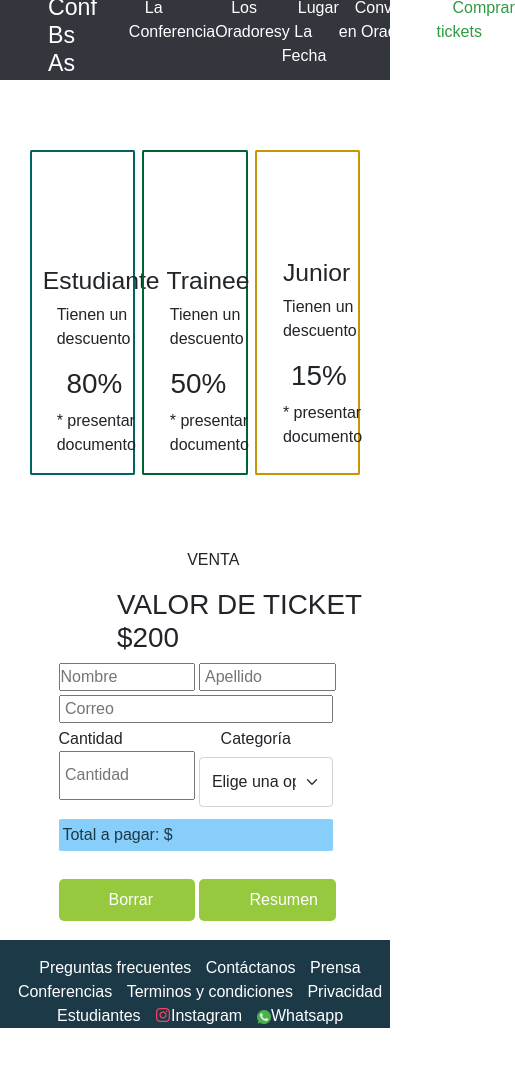
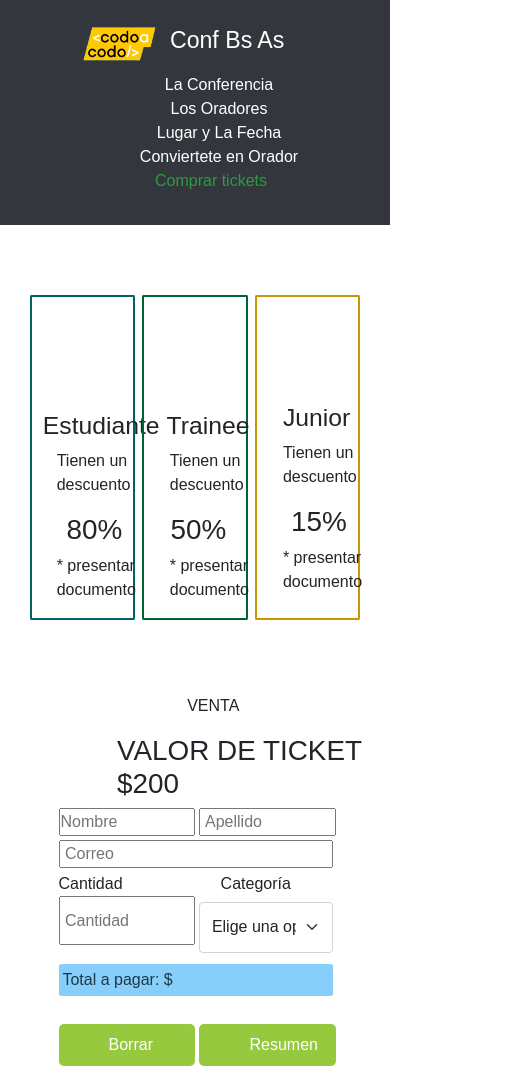
Before and after one commit to ClaudioLacava/CodoaCodo_bootstr, a plain HTML site: page compar_tickets.html in a window 390 px wide. Shown: the top 1069 px of the page, 515 px wide, since content can reach past the window. Before the commit the page ends 1028 px from the top, so only its background shows below. Drawn offline with nearby package versions, Linux system fonts and the light colour scheme.

Commit message:
Update estiloscompras.css

```diff
--- a/css/estiloscompras.css
+++ b/css/estiloscompras.css
@@ -351,6 +351,52 @@ color: grey;
 
   /*Celular*/
   @media screen and (min-width: 300px) and (max-width:800px){
+  .headerNav{
+        background-color:  rgb(51, 55, 61);;
+        height: initial;
+        flex-direction: column;
+     padding: 1rem 1rem;
+     align-items: center;
+     justify-content: center;
+    }
+    .contenedorLogo{
+        width: 70%;
+        display:flex;
+        align-items:center;
+
+    }
+
+
+
+    .listaNav{
+ flex-direction: column;
+ align-items: center;
+ justify-content: center;
+ width: 100%;
+    }
+
+    .linkNav{
+        text-decoration: none;
+        color:white;
+        font-size:1rem;
+        font-weight: 500;
+        padding-left:1rem;
+    }
+
+    .linkNav:hover{
+    color: gray;
+    }
+
+    .buyTick{
+        color: rgb(45, 156, 64);
+        text-decoration: none;
+        padding: 1rem;
+    }
+
+    .buyTick:hover{
+        color:greenyellow;
+    }
+
 
 
     .sectionOradores{
```
